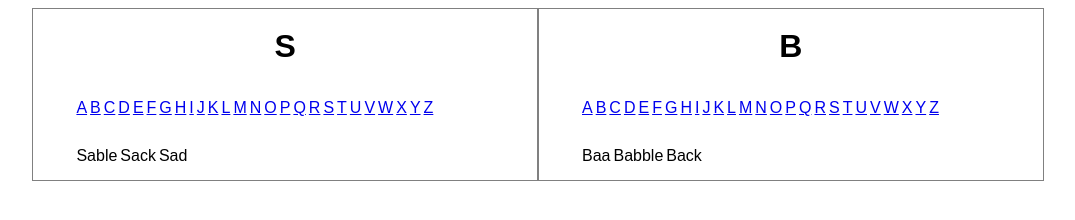
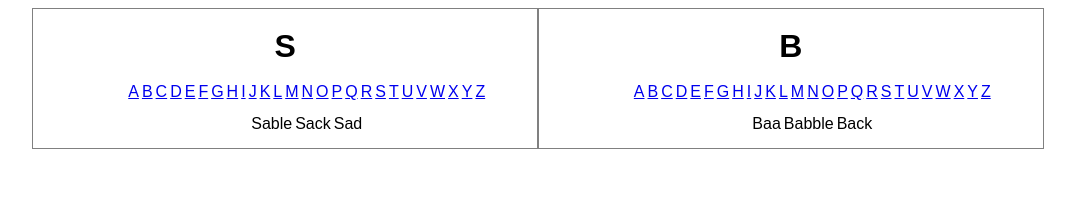
Before and after one commit to bobbingwide/react-SB, a React app: page / in a window 1280 px wide. Shown: the whole page, without its empty margins (102-1177 px from the left). Built offline with nearby package versions, Linux system fonts and the light colour scheme.

Commit message:
Make the side list a block item

```diff
--- a/public/styles.css
+++ b/public/styles.css
@@ -17,8 +17,7 @@ div.side {
 }
 
 div.side ul {
-	display: inline;
-	float: left;
+	display: block;
 }
 
 div.side li {
```
